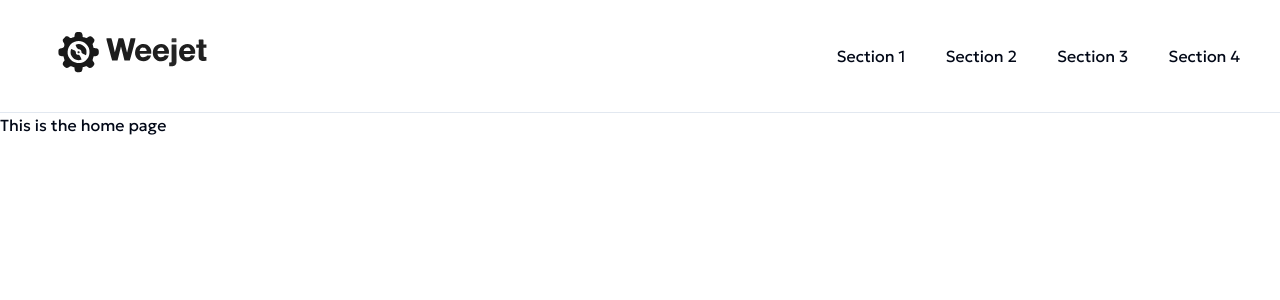
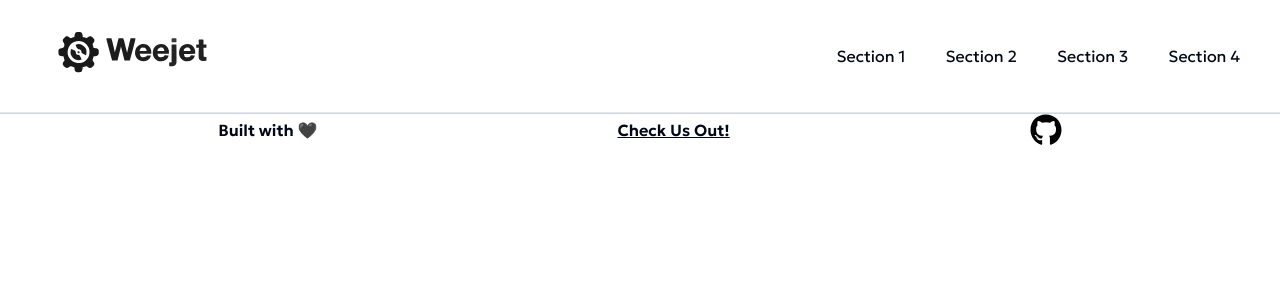
Before and after one commit to zozadonis/Weejet, a Next.js app: page / in a window 1280 px wide. Shown: the top 300 px of the page. Built offline with nearby package versions, Linux system fonts and the light colour scheme.

Commit message:
feat: added Footer.tsx

```diff
--- a/src/app/page.tsx
+++ b/src/app/page.tsx
@@ -1,4 +1,5 @@
 import Navbar from "@/components/custom/Navbar";
+import Footer from "@/components/custom/Footer"
 
 export default function Home() {
   return (
@@ -6,7 +7,7 @@ export default function Home() {
       <main>
         <Navbar />
 
-        This is the home page
+        <Footer />
       </main>
     </>
   )
--- /dev/null
+++ b/src/components/custom/Footer.tsx
@@ -0,0 +1,21 @@
+"use client";
+
+import { FaGithub } from "react-icons/fa6";
+
+export default function Footer() {
+    return (
+        <>
+            <footer className="border-t border-gray-300 text-center flex justify-center items-center space-x-12 lg:space-x-[300px] text-[10px] lg:text-[16px] px-4">
+                <p className="font-semibold">
+                    Built with 🖤
+                </p>
+                <a href="#" target="_blank" className="underline font-semibold hover:text-gray-800">
+                    Check Us Out!
+                </a>
+                <a href="https://github.com/JohnsonChin1009/Weejet" target="_blank" className="text-black text-[20px] lg:text-[32px] hover:text-gray-800 ease-in-out">
+                    <FaGithub />
+                </a>
+            </footer>
+        </>
+    )
+}
```
